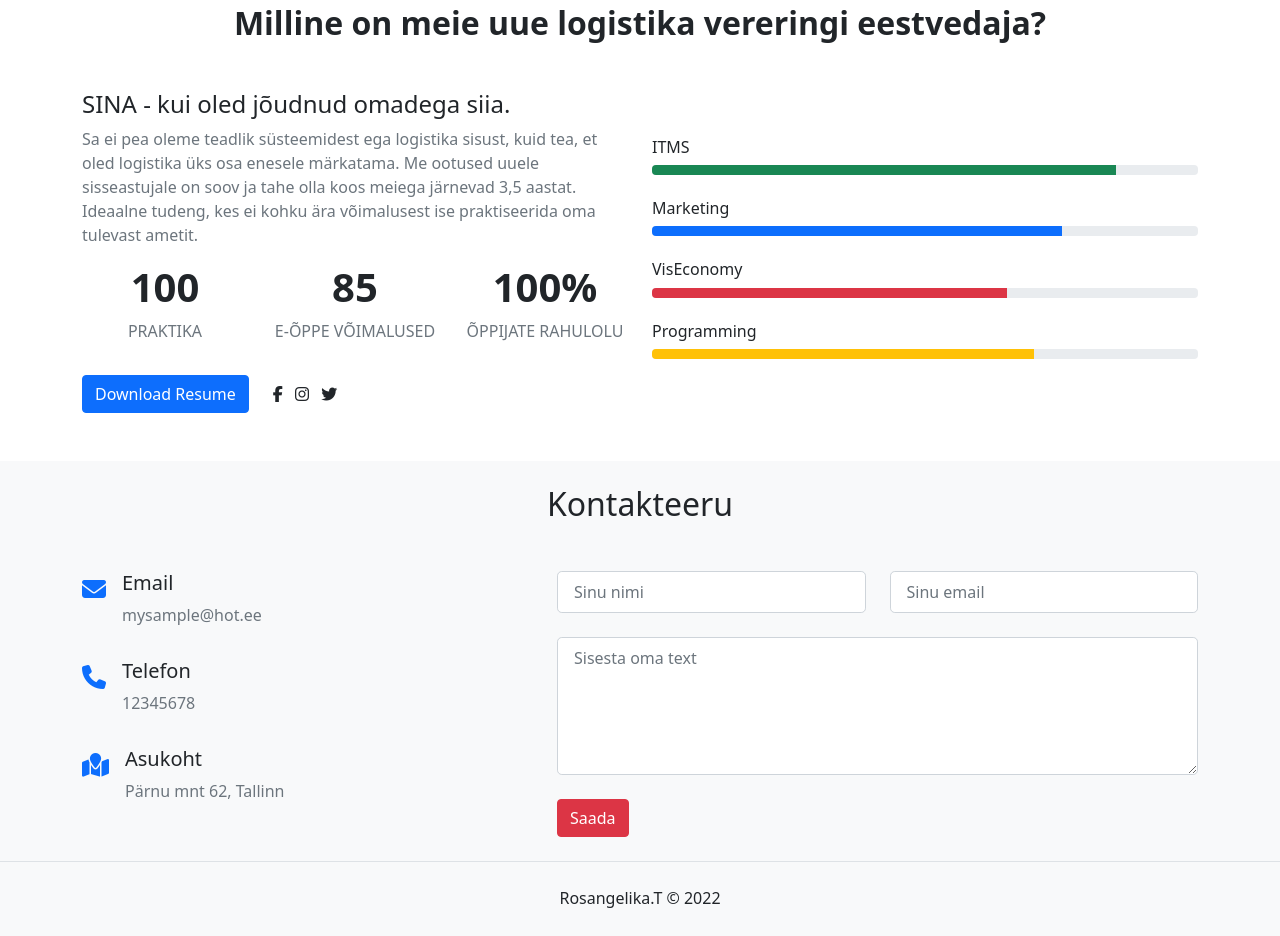
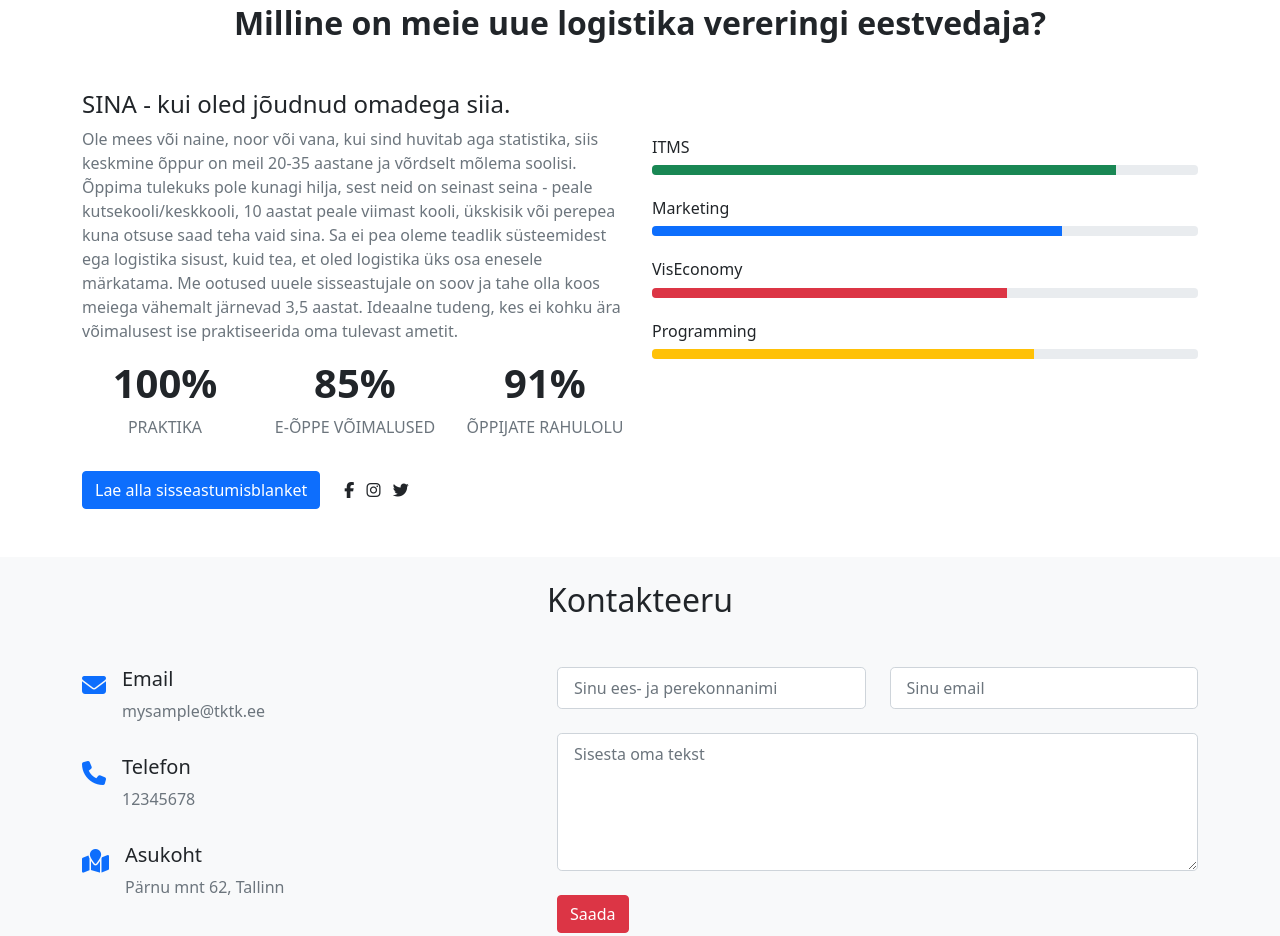
Before and after one commit to Rosangelika/Logistika-tudengi-persoona, a plain HTML site: page index.html in a window 1280 px wide. Shown: the part 580-1516 px from the top of the page. Drawn offline with nearby package versions, Linux system fonts and the light colour scheme.

Commit message:
Update index.html

```diff
--- a/index.html
+++ b/index.html
@@ -73,28 +73,28 @@
                 <div class="col-lg-6">
                     <div class="ssiseastuja-text">
                         <h3 class="fs-4 mp-3">SINA - kui oled jõudnud omadega siia.</h3>
-                        <p class="text-muted">Sa ei pea oleme teadlik süsteemidest ega logistika sisust, kuid tea, et oled logistika üks osa enesele märkatama. Me ootused uuele sisseastujale on soov ja tahe olla koos meiega järnevad 3,5 aastat. Ideaalne tudeng, kes ei kohku ära võimalusest ise praktiseerida oma tulevast ametit.</p>
+                        <p class="text-muted">Ole mees või naine, noor või vana, kui sind huvitab aga statistika, siis keskmine õppur on meil 20-35 aastane ja võrdselt mõlema soolisi. Õppima tulekuks pole kunagi hilja, sest neid on seinast seina - peale kutsekooli/keskkooli, 10 aastat peale viimast kooli, ükskisik või perepea kuna otsuse saad teha vaid sina. Sa ei pea oleme teadlik süsteemidest ega logistika sisust, kuid tea, et oled logistika üks osa enesele märkatama.  Me ootused uuele sisseastujale on soov ja tahe olla koos meiega vähemalt järnevad 3,5 aastat. Ideaalne tudeng, kes ei kohku ära võimalusest ise praktiseerida oma tulevast ametit.</p>
                     </div>
 
                     <!--stats start-->
                     <div class="row text-center text-uppercase my-3">
                         <div class="col-sm-4">
                             <div class="stats">
-                                <h4 class="fw-bold fs-1">100</h4>
+                                <h4 class="fw-bold fs-1">100%</h4>
                                 <p class="text-muted">Praktika</p>
                             </div>
                         </div>
 
                         <div class="col-sm-4">
                             <div class="stats">
-                                <h4 class="fw-bold fs-1">85</h4>
+                                <h4 class="fw-bold fs-1">85%</h4>
                                 <p class="text-muted">E-õppe võimalused</p>
                             </div>
                         </div>
 
                         <div class="col-sm-4">
                             <div class="stats">
-                                <h4 class="fw-bold fs-1">100%</h4>
+                                <h4 class="fw-bold fs-1">91%</h4>
                                 <p class="text-muted">Õppijate rahulolu</p>
                             </div>
                         </div>
@@ -106,7 +106,7 @@
                     <!--social media links start-->
                     <div class="row">
                         <div class="col-lg-12 d-flex align-items-center">
-                            <a href="#" class="btn btn-primary me-4"> Download Resume</a>
+                            <a href="#" class="btn btn-primary me-4">Lae alla sisseastumisblanket</a>
 
                             <div class="social-media">
                                 <a href="#" class="text-dark me-2"><i class="fab fa-facebook-f"></i></a>
@@ -185,7 +185,7 @@
                         </div>
                         <div class="text ms-3">
                             <h3 class="fs-5">Email</h3>
-                            <p class="text-muted">mysample@hot.ee</p>
+                            <p class="text-muted">mysample@tktk.ee</p>
                         </div>
                     </div>
                     <!--envelope end-->
@@ -223,7 +223,7 @@
                         <form>
                             <div class="row">
                                 <div class="col-lg-6 mb-4" >
-                                    <input type="text" placeholder="Sinu nimi" class="form-control form-control-lg fs-6">
+                                    <input type="text" placeholder="Sinu ees- ja perekonnanimi" class="form-control form-control-lg fs-6">
                                 </div>
                                 <div class="col-lg-6 mb-4" >
                                     <input type="text" placeholder="Sinu email" class="form-control form-control-lg fs-6">
@@ -232,7 +232,7 @@
 
                             <div class="row">
                                 <div class="col-lg-12">
-                                    <textarea rows="5" class="form-control form-control-lg fs-6" placeholder="Sisesta oma text"></textarea>
+                                    <textarea rows="5" class="form-control form-control-lg fs-6" placeholder="Sisesta oma tekst"></textarea>
                                 </div>
                             </div>
 
```
